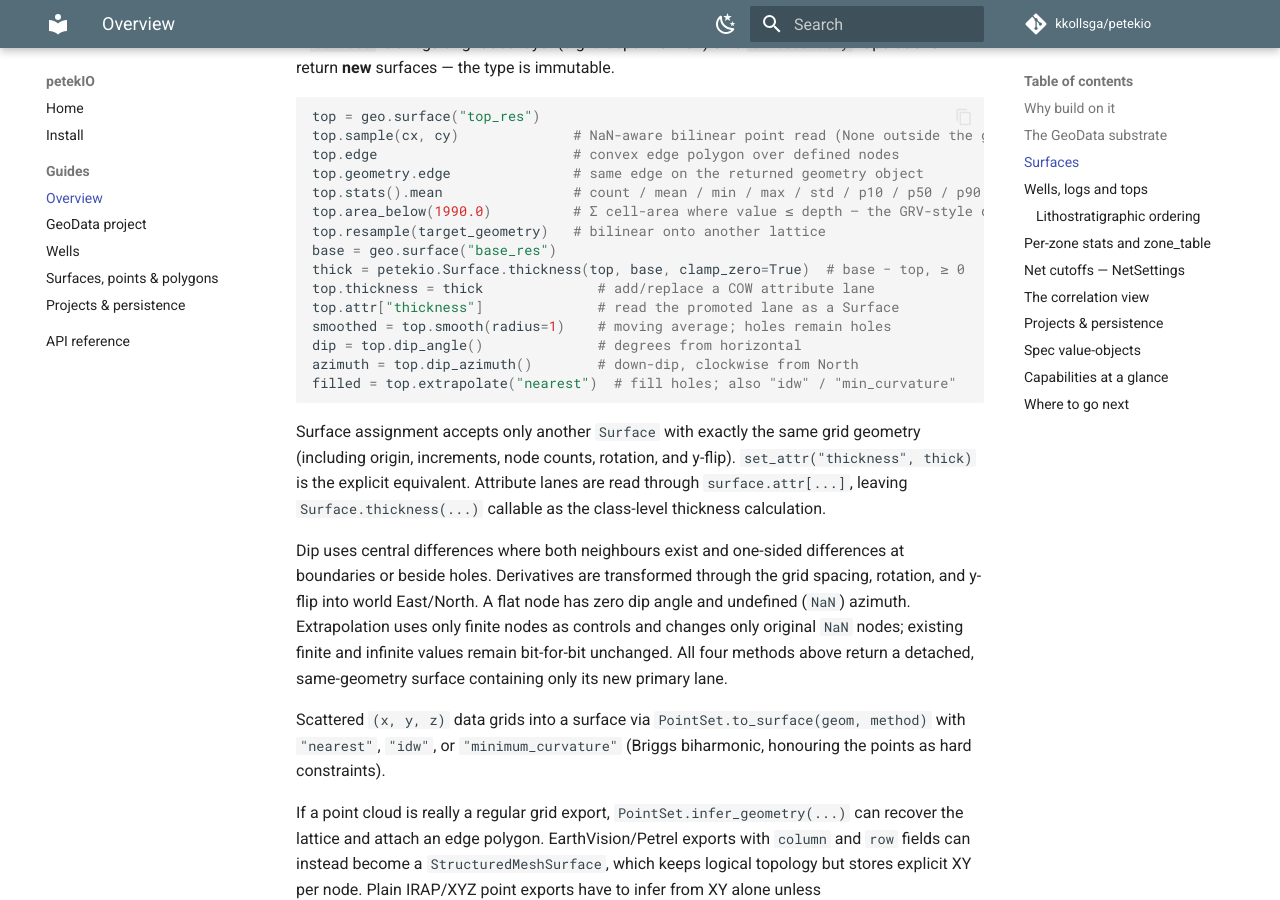
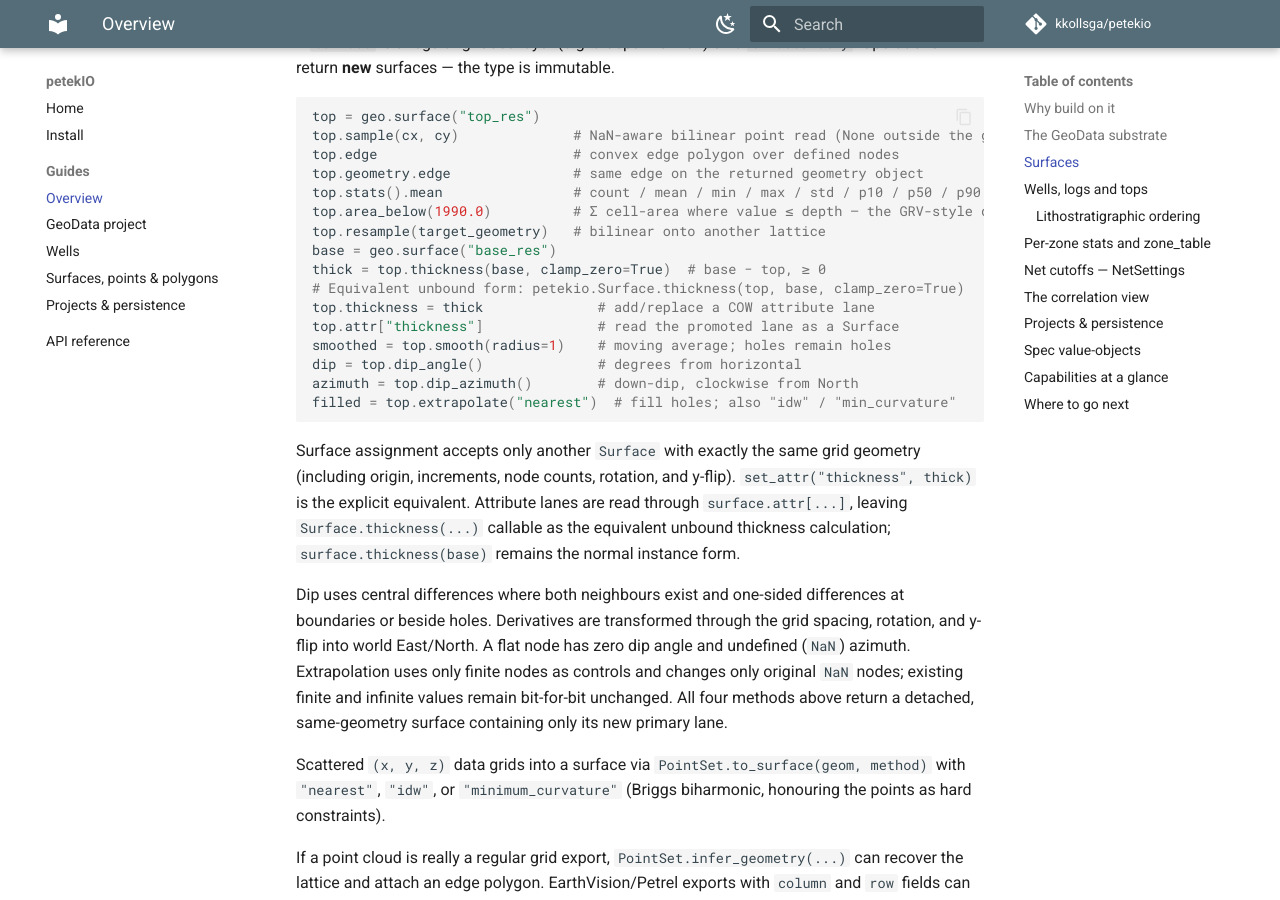
Before and after one commit to kkollsga/petekio, an MkDocs documentation site: the page built from docs/guide.md, in a window 1280 px wide and 900 px high, scrolled down 1310 px. Built offline with MkDocs 1.6.1 and Material for MkDocs 9.7.7, drawn with Linux system fonts in a browser that asks for light colours; comment, search, counter and statistics services are not loaded.

Commit message:
fix: support instance surface thickness

```diff
--- a/docs/guide.md
+++ b/docs/guide.md
@@ -65,7 +65,8 @@ top.stats().mean                # count / mean / min / max / std / p10 / p50 / p
 top.area_below(1990.0)          # Σ cell-area where value ≤ depth — the GRV-style query
 top.resample(target_geometry)   # bilinear onto another lattice
 base = geo.surface("base_res")
-thick = petekio.Surface.thickness(top, base, clamp_zero=True)  # base − top, ≥ 0
+thick = top.thickness(base, clamp_zero=True)  # base − top, ≥ 0
+# Equivalent unbound form: petekio.Surface.thickness(top, base, clamp_zero=True)
 top.thickness = thick              # add/replace a COW attribute lane
 top.attr["thickness"]              # read the promoted lane as a Surface
 smoothed = top.smooth(radius=1)    # moving average; holes remain holes
@@ -78,7 +79,8 @@ Surface assignment accepts only another `Surface` with exactly the same grid
 geometry (including origin, increments, node counts, rotation, and y-flip).
 `set_attr("thickness", thick)` is the explicit equivalent. Attribute lanes are
 read through `surface.attr[...]`, leaving `Surface.thickness(...)` callable as
-the class-level thickness calculation.
+the equivalent unbound thickness calculation; `surface.thickness(base)` remains
+the normal instance form.
 
 Dip uses central differences where both neighbours exist and one-sided
 differences at boundaries or beside holes. Derivatives are transformed through
```
Also changed, not shown: API.md (+6 -3 lines), CHANGELOG.md (+7 -2 lines), SPEC.md (+4 -2 lines), docs/api/reference.md (+1 -1 lines), 2 other files.
